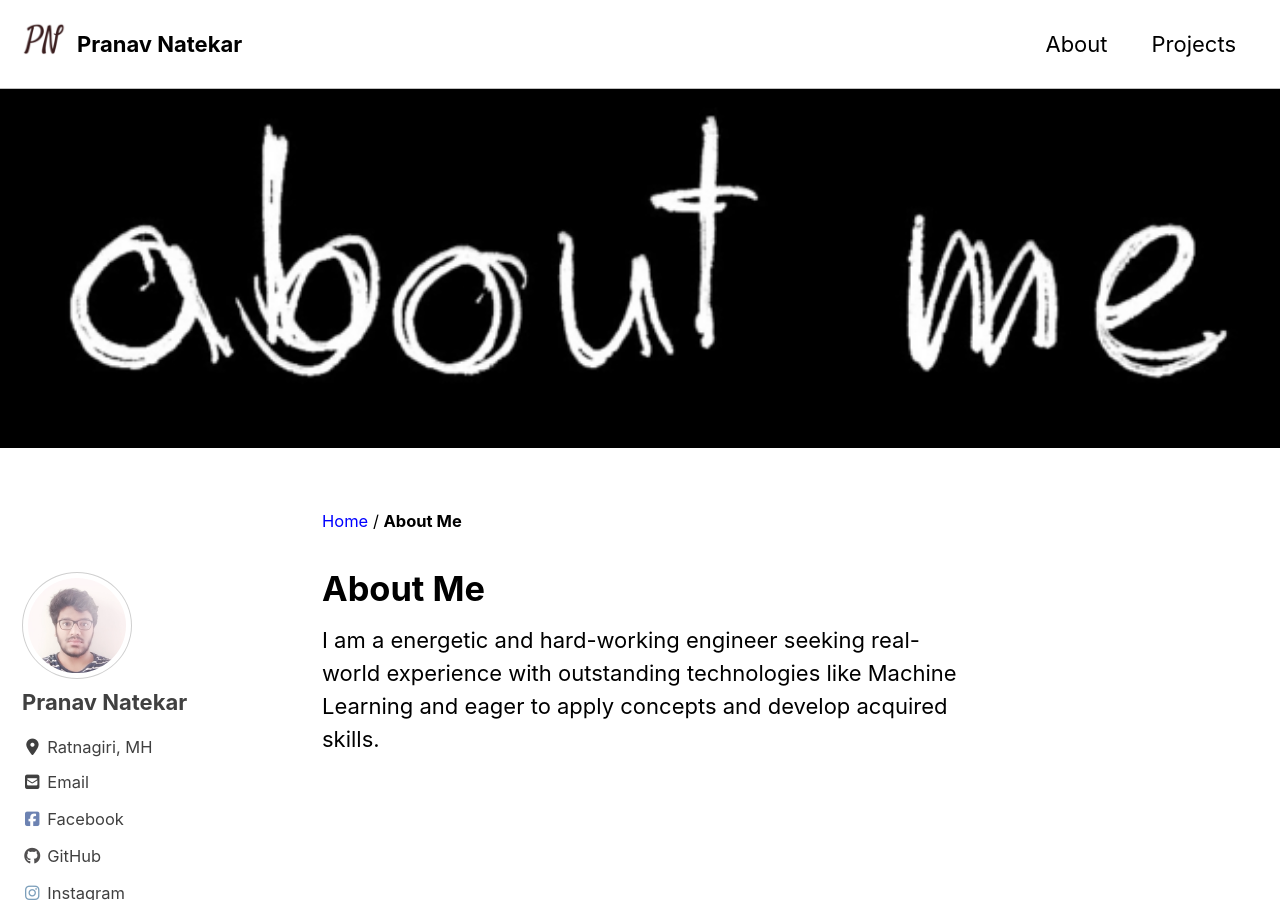
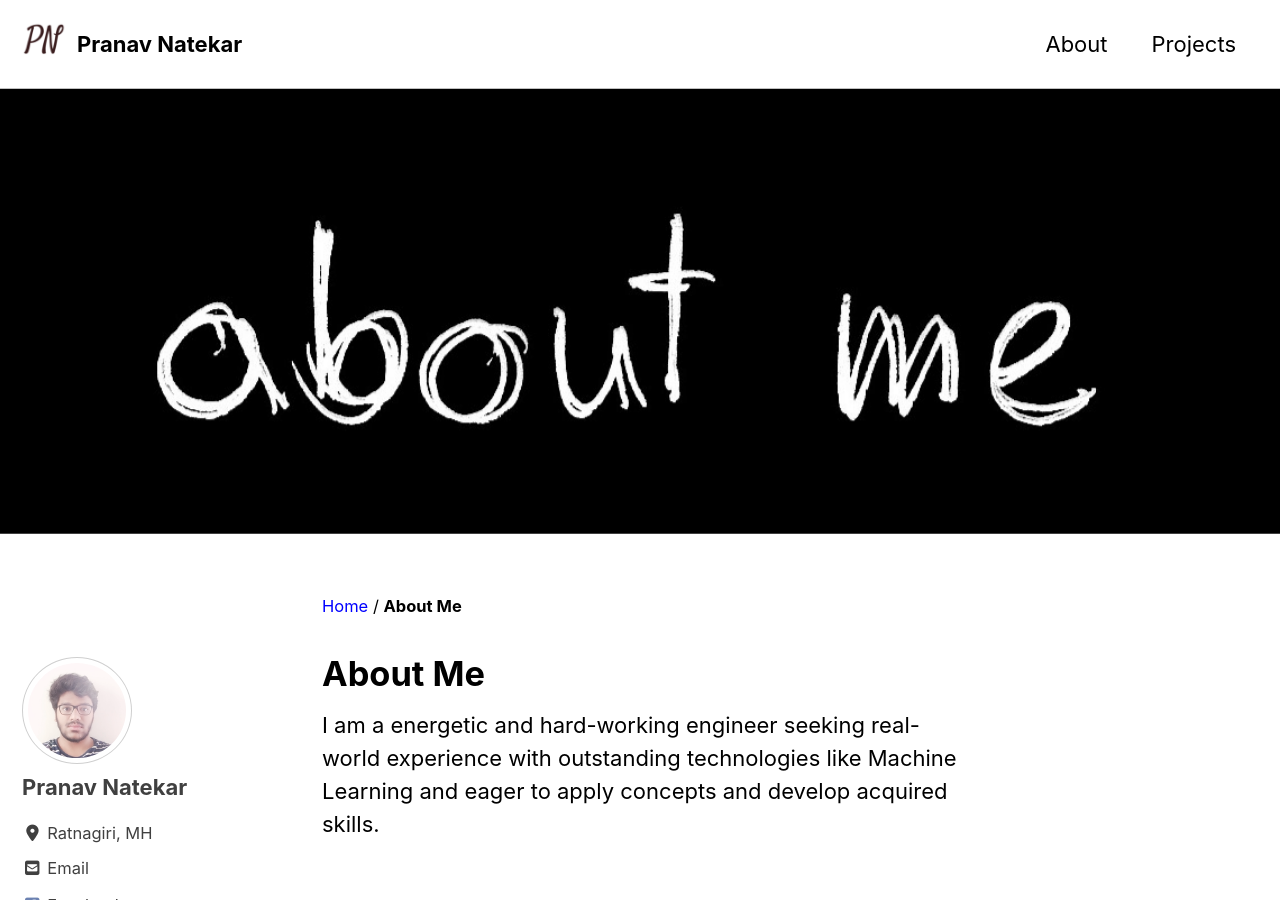
Before and after one commit to pranav6670/pranav6670.github.io, a Jekyll site: the page built from _pages/about.md, in a window 1280 px wide and 900 px high. Built offline with Jekyll 4.4.1, drawn with Linux system fonts in a browser that asks for light colours; cached includes are drawn as plain includes; nearby versions of some CDN libraries.

Commit message:
about me imag

```diff
--- a/_pages/about.md
+++ b/_pages/about.md
@@ -2,7 +2,7 @@
 title: "About Me"
 permalink: /about/
 header:
-  image: "/images/ame.jpg"
+  image: "/images/about_me.jpg"
 ---
 
 I am a energetic and hard-working engineer seeking real-world experience with outstanding technologies like Machine Learning and eager to apply concepts and develop acquired skills.
```
